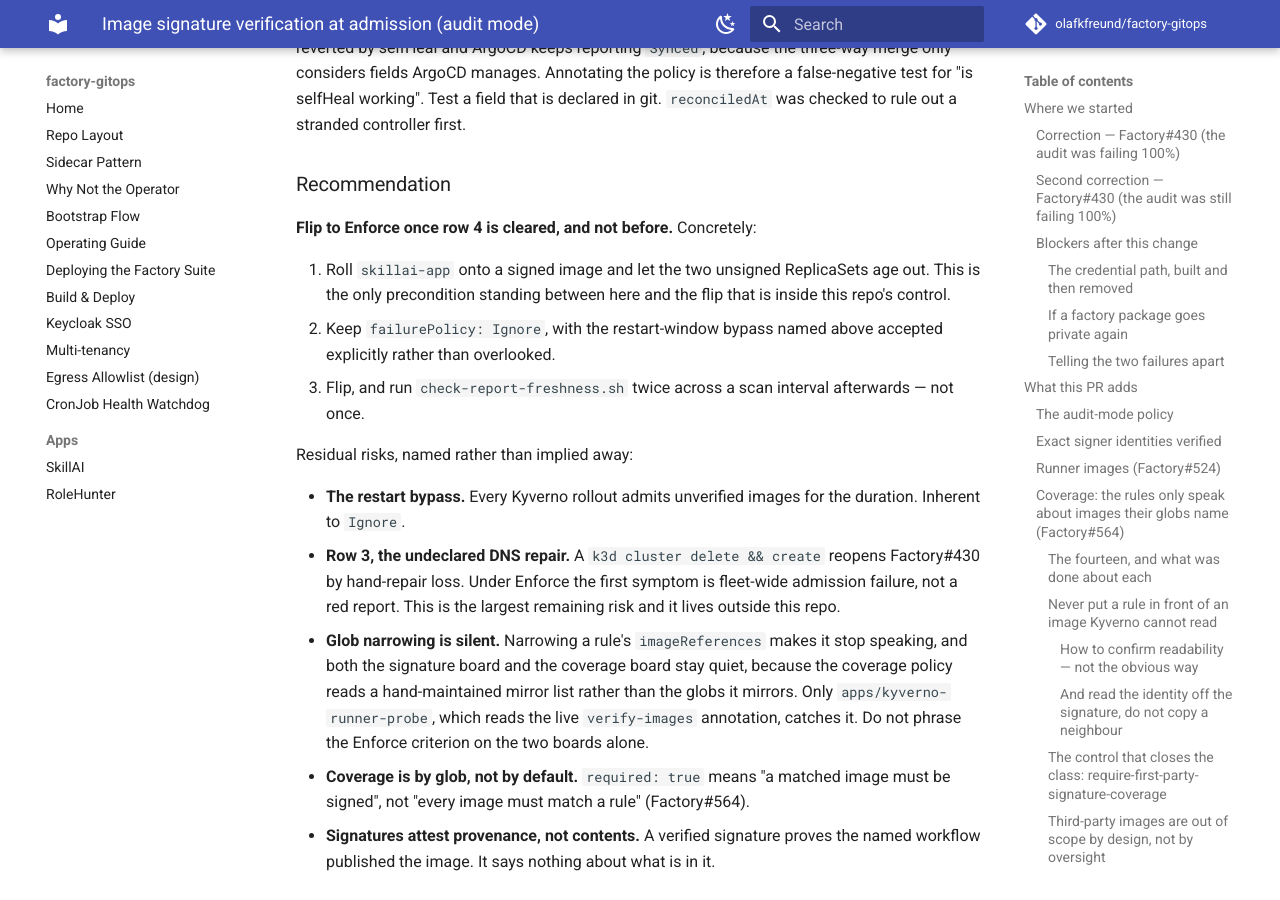
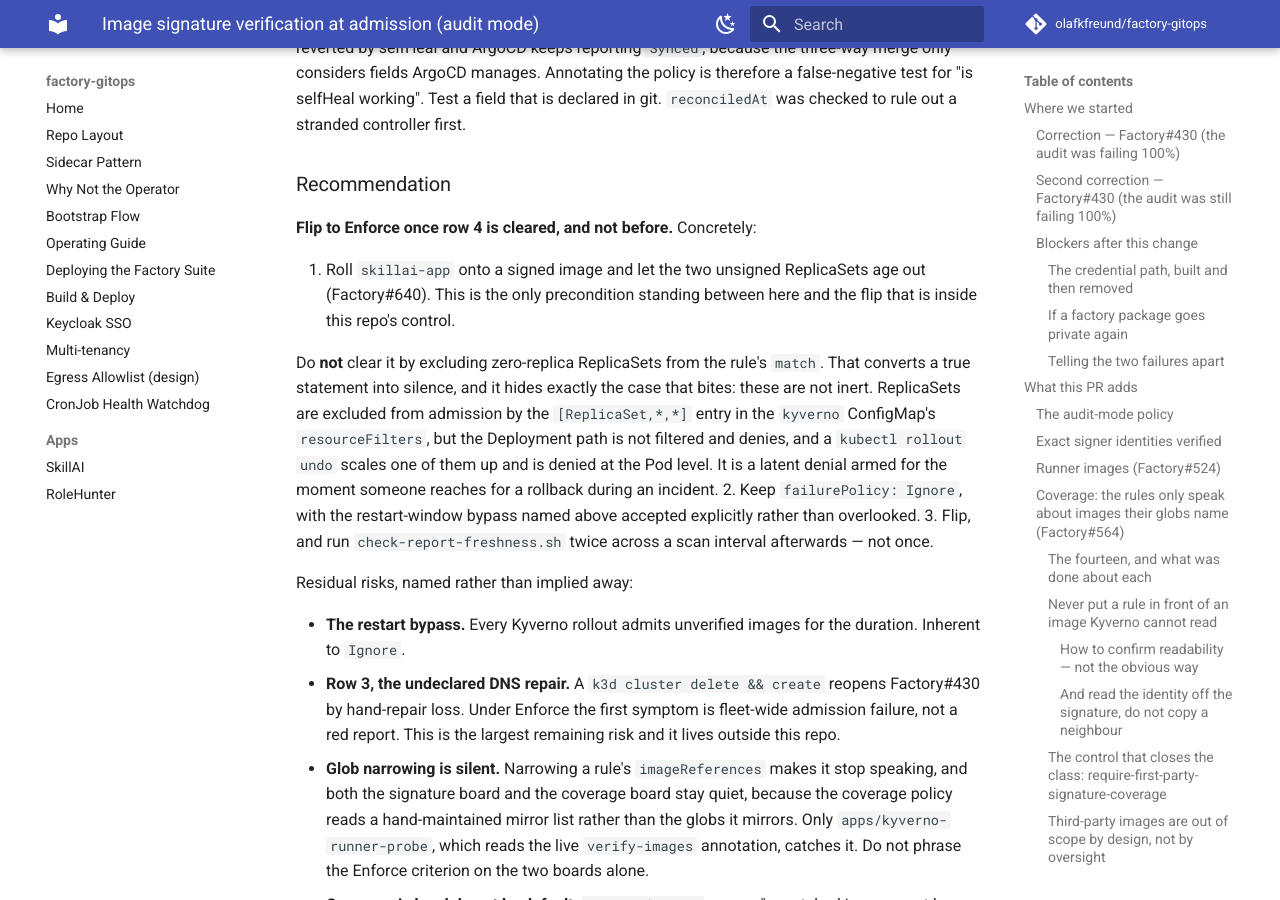
Before and after one commit to olafkfreund/factory-gitops, an MkDocs documentation site: the page built from docs/image-signature-admission.md, in a window 1280 px wide and 900 px high, scrolled down 34036 px. Built offline with MkDocs 1.6.1 and Material for MkDocs 9.7.7, drawn with Linux system fonts in a browser that asks for light colours; comment, search, counter and statistics services are not loaded; some of the changed text lies outside the part shown.

Commit message:
docs(kyverno): point the last Enforce blocker at Factory#640, and say why not to exclude it
Row 4 was described but not linked, and the obvious way to clear it -- excluding
zero-replica ReplicaSets from the rule's match -- is the wrong one. They are not
inert: ReplicaSets are filtered out of admission by [ReplicaSet,*,*] in the
kyverno ConfigMap, but the Deployment path denies and a rollout undo is denied at
the Pod level. Measured both ways.

Refs Factory#522, #640

```diff
--- a/docs/image-signature-admission.md
+++ b/docs/image-signature-admission.md
@@ -1203,7 +1203,7 @@
    | 1b | The credential that makes it readable cannot go stale unnoticed | **Moot** by deletion, 2026-08-07 — there is no credential; Factory#566 |
    | 2 | Runner coverage is actually evidenced | **Met** — `apps/kyverno-runner-probe`, Factory#562 closed |
    | 3 | The DNS repair behind Factory#430 is declarative | **Open** — olafkfreund/nixos_config#1232 |
-   | 4 | No image a rule matches is unsigned | **Open** — two retained `skillai` ReplicaSets, see below |
+   | 4 | No image a rule matches is unsigned | **Open** — Factory#640, two retained `skillai` ReplicaSets, see below |
    | 5 | Report freshness is checked population-wide, not read as a green board | **Met** — `check-report-freshness.sh`, see below |
 
    Row 1b is moot rather than fixed, which is the stronger outcome. All seven
@@ -1569,8 +1569,17 @@
 **Flip to Enforce once row 4 is cleared, and not before.** Concretely:
 
 1. Roll `skillai-app` onto a signed image and let the two unsigned ReplicaSets
-   age out. This is the only precondition standing between here and the flip
-   that is inside this repo's control.
+   age out (Factory#640). This is the only precondition standing between here
+   and the flip that is inside this repo's control.
+
+   Do **not** clear it by excluding zero-replica ReplicaSets from the rule's
+   `match`. That converts a true statement into silence, and it hides exactly
+   the case that bites: these are not inert. ReplicaSets are excluded from
+   admission by the `[ReplicaSet,*,*]` entry in the `kyverno` ConfigMap's
+   `resourceFilters`, but the Deployment path is not filtered and denies, and a
+   `kubectl rollout undo` scales one of them up and is denied at the Pod level.
+   It is a latent denial armed for the moment someone reaches for a rollback
+   during an incident.
 2. Keep `failurePolicy: Ignore`, with the restart-window bypass named above
    accepted explicitly rather than overlooked.
 3. Flip, and run `check-report-freshness.sh` twice across a scan interval
```
